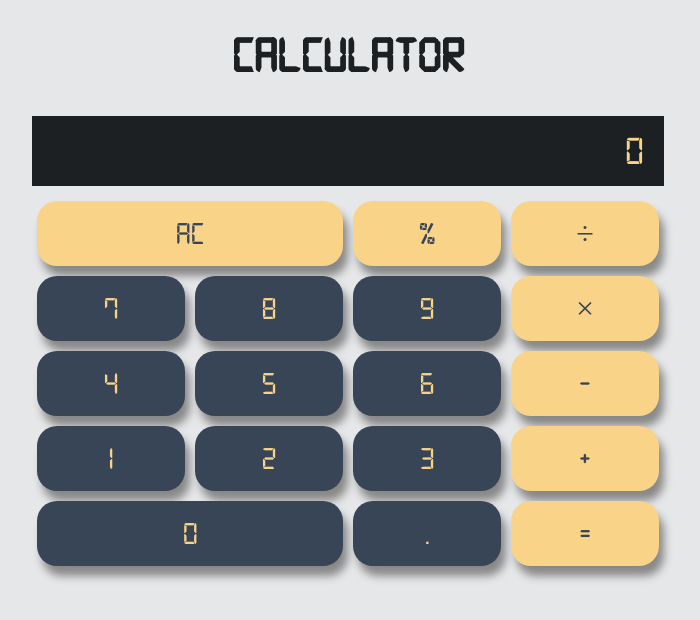
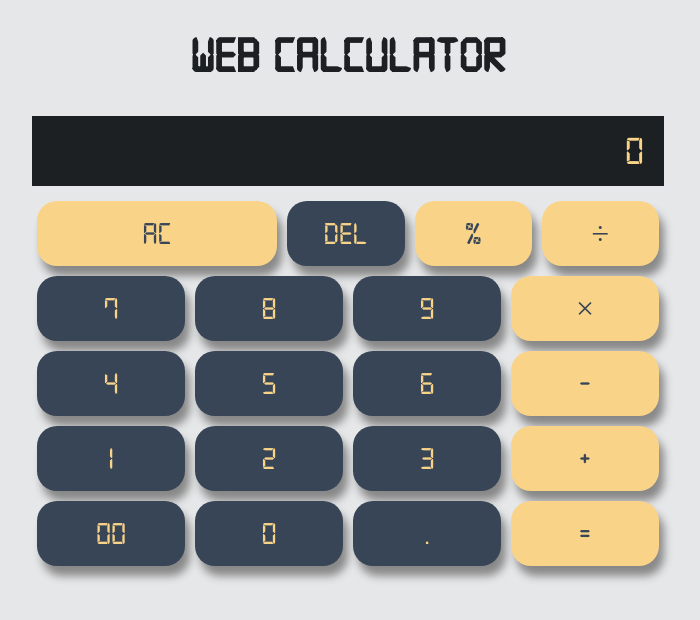
Before and after one commit to rafidanisa-38/Calculator, a plain HTML site: page index.html in a window 1280 px wide. Shown: the whole page, without its empty margins (292-992 px from the left). Drawn offline with Linux system fonts and the light colour scheme.

Commit message:
Update index.html

```diff
--- a/index.html
+++ b/index.html
@@ -2,18 +2,19 @@
 <html>
     <head>
         <meta charset="uts-8">
-        <title>Calculator</title>
+        <title>Web Calculator</title>
         <link rel="stylesheet" href="stylesheet.css">
     </head>
     <body>
         <div class="logo">
-            <h1>CALCULATOR</h1>
+            <h1>WEB CALCULATOR</h1>
         </div>
         <div class="calculator">
             <input type="text" class="calculator-screen" value="0" disabled/>
             <div class="calculator-keys">
                 <div class="row">
                     <button class="all-clear">AC</button>
+                    <button class="delete">Del</button>
                     <button class="operator" value="%">%</button>
                     <button class="operator" value="/">&divide;</button>
                 </div>
@@ -36,7 +37,8 @@
                     <button class="operator" value="+">+</button>
                 </div>
                 <div class="row">
-                    <button class="number zero-btn" value="0">0</button>
+                    <button class="number" value="00">00</button>
+                    <button class="number" value="0">0</button>
                     <button class="decimal" value=",">.</button>
                     <button class="equal-sign">=</button>
                 </div>
```
